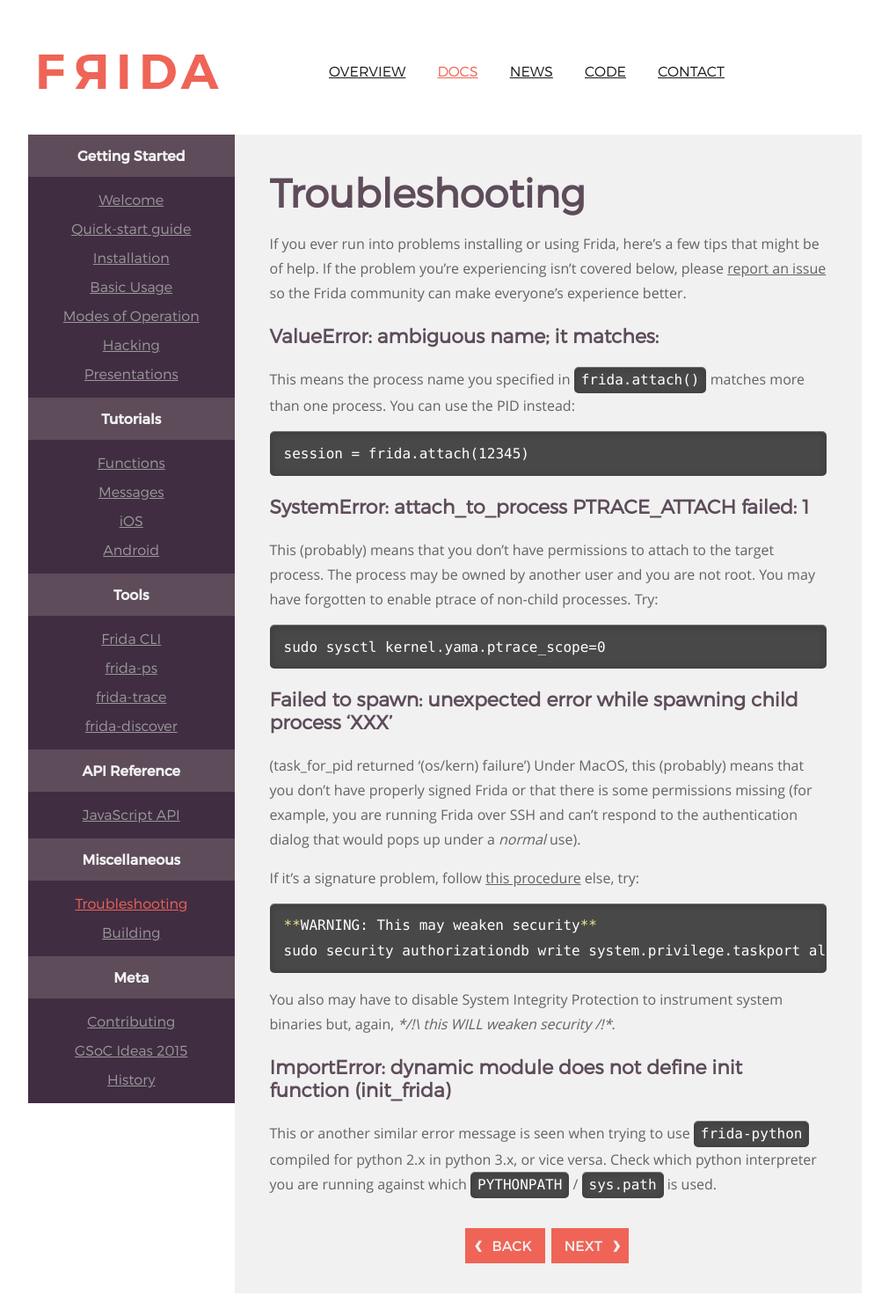
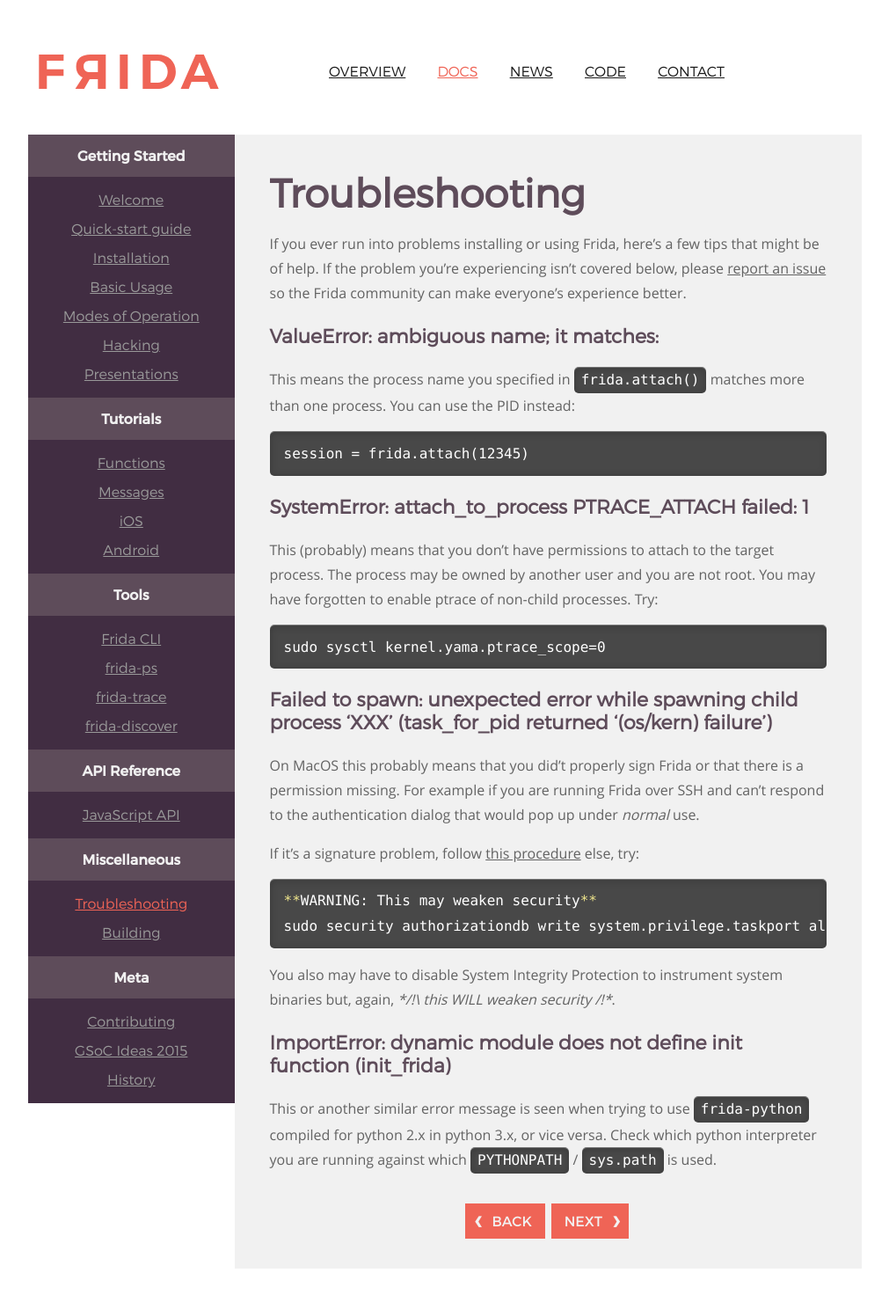
Before and after one commit to frida/frida-website, a Jekyll site: the page built from docs/troubleshooting.md, in a window 1280 px wide. Shown: the whole page at 88% size, without its empty margins (129-1140 px from the left). Built offline with Jekyll 4.4.1, drawn with Linux system fonts in a browser that asks for light colours; after the commit the page ends 1452 px from its top, so only the background shows below that.

Commit message:
Tweak the troubleshooting copy

```diff
--- a/docs/troubleshooting.md
+++ b/docs/troubleshooting.md
@@ -30,15 +30,14 @@ have forgotten to enable ptrace of non-child processes. Try:
 sudo sysctl kernel.yama.ptrace_scope=0
 {% endhighlight %}
 
-## Failed to spawn: unexpected error while spawning child process 'XXX'
-(task_for_pid returned '(os/kern) failure')
-Under MacOS, this (probably) means that you don't have properly signed Frida or
-that there is some permissions missing (for example, you are running Frida over
-SSH and can't respond to the authentication dialog that would pops up under a
-*normal* use).
+## Failed to spawn: unexpected error while spawning child process 'XXX' (task_for_pid returned '(os/kern) failure')
 
-If it's a signature problem, follow
-[this procedure]({{ site.repository }}/frida/frida#mac-and-ios) else, try:
+On MacOS this probably means that you did't properly sign Frida or that there
+is a permission missing. For example if you are running Frida over SSH and can't
+respond to the authentication dialog that would pop up under *normal* use.
+
+If it's a signature problem, follow [this procedure]({{ site.repository }}/frida/frida#mac-and-ios)
+else, try:
 
 {% highlight bash %}
 **WARNING: This may weaken security**
```
